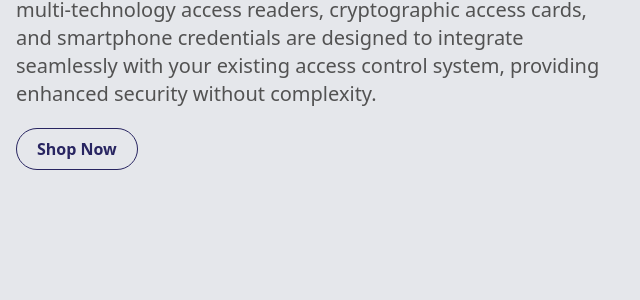
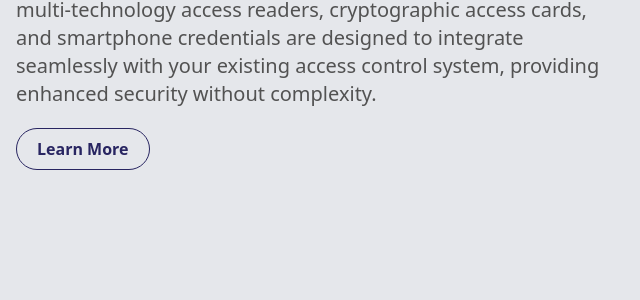
Before and after one commit to llreebor/ipass, a website: page src/index.html in a window 1280 px wide. Shown: the part 1200-1500 px from the top of the page, 0-640 px from the left. Drawn offline with Linux system fonts and the light colour scheme.

Commit message:
fix button text

```diff
--- a/src/index.html
+++ b/src/index.html
@@ -559,7 +559,7 @@
 									complexity.
 								</p>
 
-								<a href="#" class="btn btn-primary">Shop Now</a>
+								<a href="#" class="btn btn-primary">Learn More</a>
 							</div>
 						</div>
 					</div>
```
